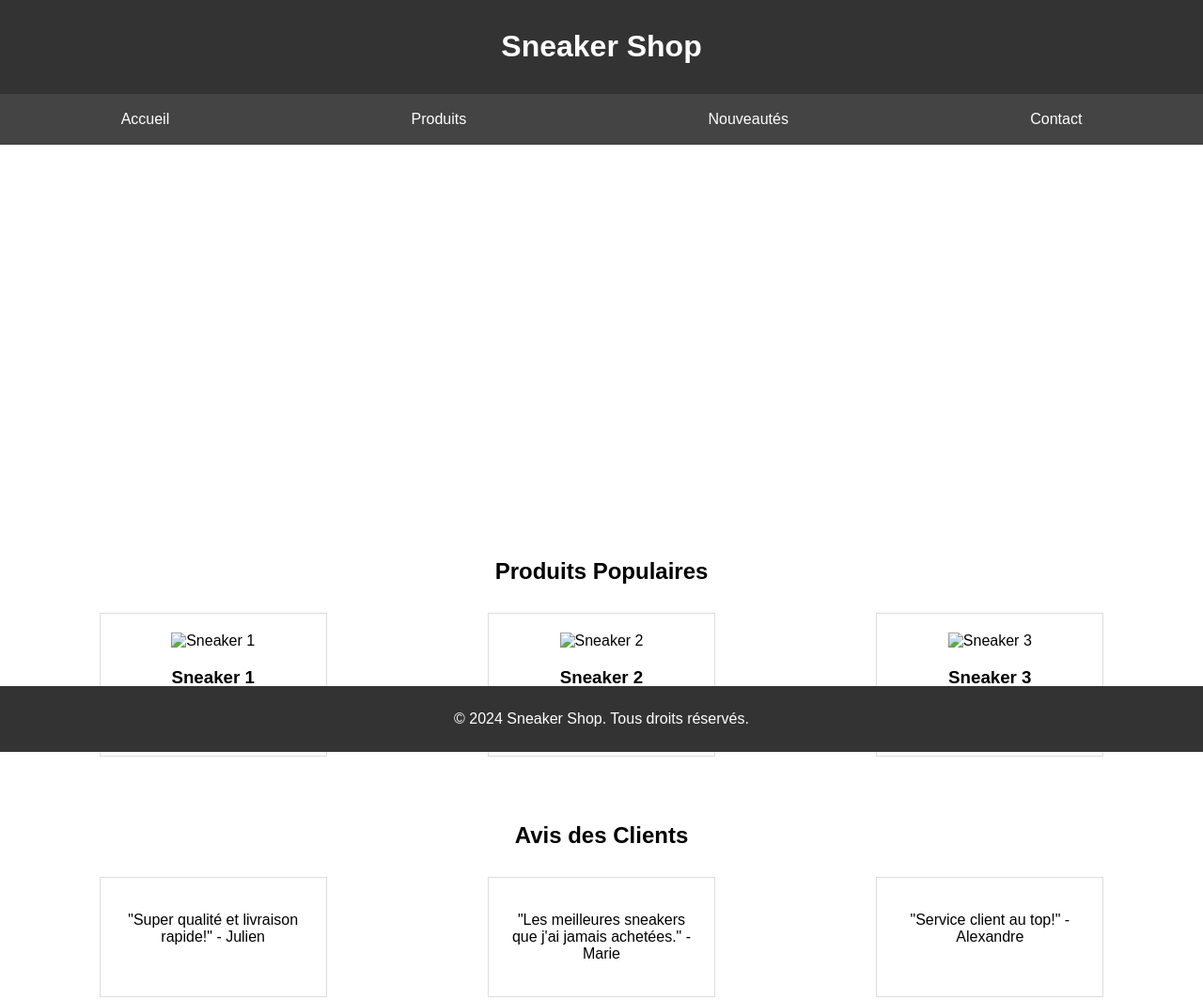
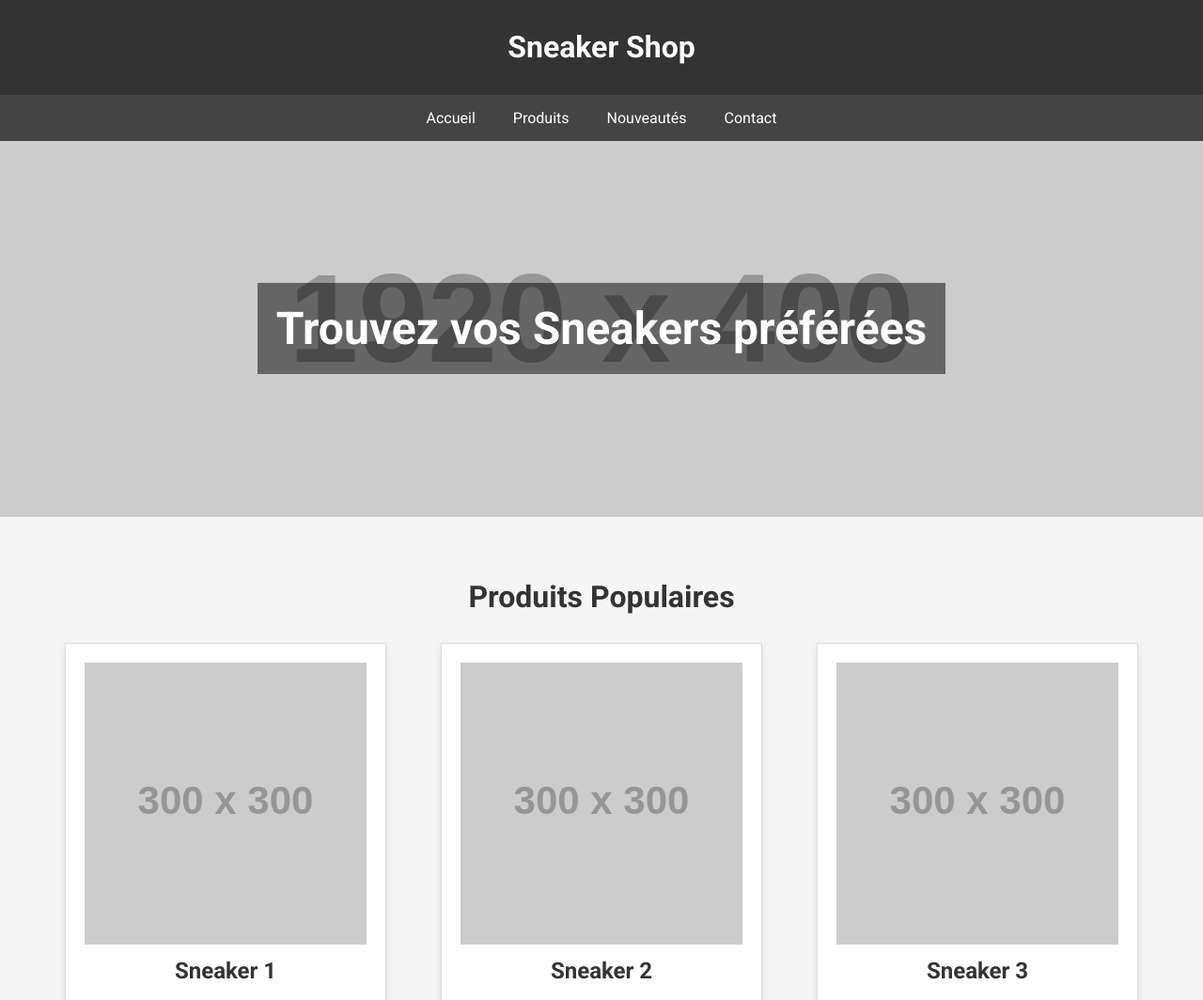
Before and after one commit to celiasgn/lasig, a plain HTML site: page index.html in a window 1280 px wide. Shown: the top 1064 px of the page at 94% size. Drawn offline with Linux system fonts and the light colour scheme; placeholder pictures from the web are drawn by us.

Commit message:
Update index.html

```diff
--- a/index.html
+++ b/index.html
@@ -4,12 +4,13 @@
     <meta charset="UTF-8">
     <meta name="viewport" content="width=device-width, initial-scale=1.0">
     <title>Sneaker Shop - Accueil</title>
-    <link rel="stylesheet" href="styles.css">
+    <link href="https://fonts.googleapis.com/css2?family=Roboto:wght@400;700&display=swap" rel="stylesheet">
     <style>
         body {
-            font-family: Arial, sans-serif;
+            font-family: 'Roboto', sans-serif;
             margin: 0;
             padding: 0;
+            background-color: #f5f5f5;
         }
         header {
             background-color: #333;
@@ -19,17 +20,20 @@
         }
         nav {
             display: flex;
-            justify-content: space-around;
-            padding: 10px 0;
+            justify-content: center;
             background-color: #444;
         }
         nav a {
             color: white;
             text-decoration: none;
-            padding: 8px 16px;
+            padding: 15px 20px;
+            transition: background 0.3s;
+        }
+        nav a:hover {
+            background-color: #555;
         }
         .banner {
-            background: url('banner.jpg') no-repeat center center/cover;
+            background: url('https://via.placeholder.com/1920x400') no-repeat center center/cover;
             height: 400px;
             display: flex;
             justify-content: center;
@@ -40,36 +44,55 @@
         .banner h1 {
             font-size: 3em;
             margin: 0;
+            background: rgba(0, 0, 0, 0.5);
+            padding: 20px;
         }
-        .products, .reviews {
-            padding: 20px;
+        .section {
+            padding: 40px 20px;
             text-align: center;
         }
-        .products h2, .reviews h2 {
+        .section h2 {
             margin-bottom: 20px;
+            font-size: 2em;
+            color: #333;
         }
         .product-list, .review-list {
             display: flex;
             justify-content: space-around;
             flex-wrap: wrap;
+            max-width: 1200px;
+            margin: 0 auto;
         }
         .product, .review {
             border: 1px solid #ddd;
             margin: 10px;
             padding: 20px;
-            width: 200px;
+            background-color: white;
+            box-shadow: 0 4px 8px rgba(0, 0, 0, 0.1);
+            transition: transform 0.3s, box-shadow 0.3s;
+        }
+        .product:hover, .review:hover {
+            transform: translateY(-5px);
+            box-shadow: 0 8px 16px rgba(0, 0, 0, 0.2);
         }
         .product img {
             width: 100%;
+            height: auto;
+        }
+        .product h3 {
+            font-size: 1.5em;
+            margin: 10px 0;
+            color: #333;
+        }
+        .product p {
+            font-size: 1.2em;
+            color: #777;
         }
         footer {
             background-color: #333;
             color: white;
             text-align: center;
-            padding: 10px 0;
-            position: fixed;
-            bottom: 0;
-            width: 100%;
+            padding: 20px 0;
         }
     </style>
 </head>
@@ -86,27 +109,27 @@
     <section class="banner">
         <h1>Trouvez vos Sneakers préférées</h1>
     </section>
-    <section class="products">
+    <section class="section products">
         <h2>Produits Populaires</h2>
         <div class="product-list">
             <div class="product">
-                <img src="sneaker1.jpg" alt="Sneaker 1">
+                <img src="https://via.placeholder.com/300x300?text=Sneaker+1" alt="Sneaker 1">
                 <h3>Sneaker 1</h3>
                 <p>Prix: 100€</p>
             </div>
             <div class="product">
-                <img src="sneaker2.jpg" alt="Sneaker 2">
+                <img src="https://via.placeholder.com/300x300?text=Sneaker+2" alt="Sneaker 2">
                 <h3>Sneaker 2</h3>
                 <p>Prix: 120€</p>
             </div>
             <div class="product">
-                <img src="sneaker3.jpg" alt="Sneaker 3">
+                <img src="https://via.placeholder.com/300x300?text=Sneaker+3" alt="Sneaker 3">
                 <h3>Sneaker 3</h3>
                 <p>Prix: 150€</p>
             </div>
         </div>
     </section>
-    <section class="reviews">
+    <section class="section reviews">
         <h2>Avis des Clients</h2>
         <div class="review-list">
             <div class="review">
```
